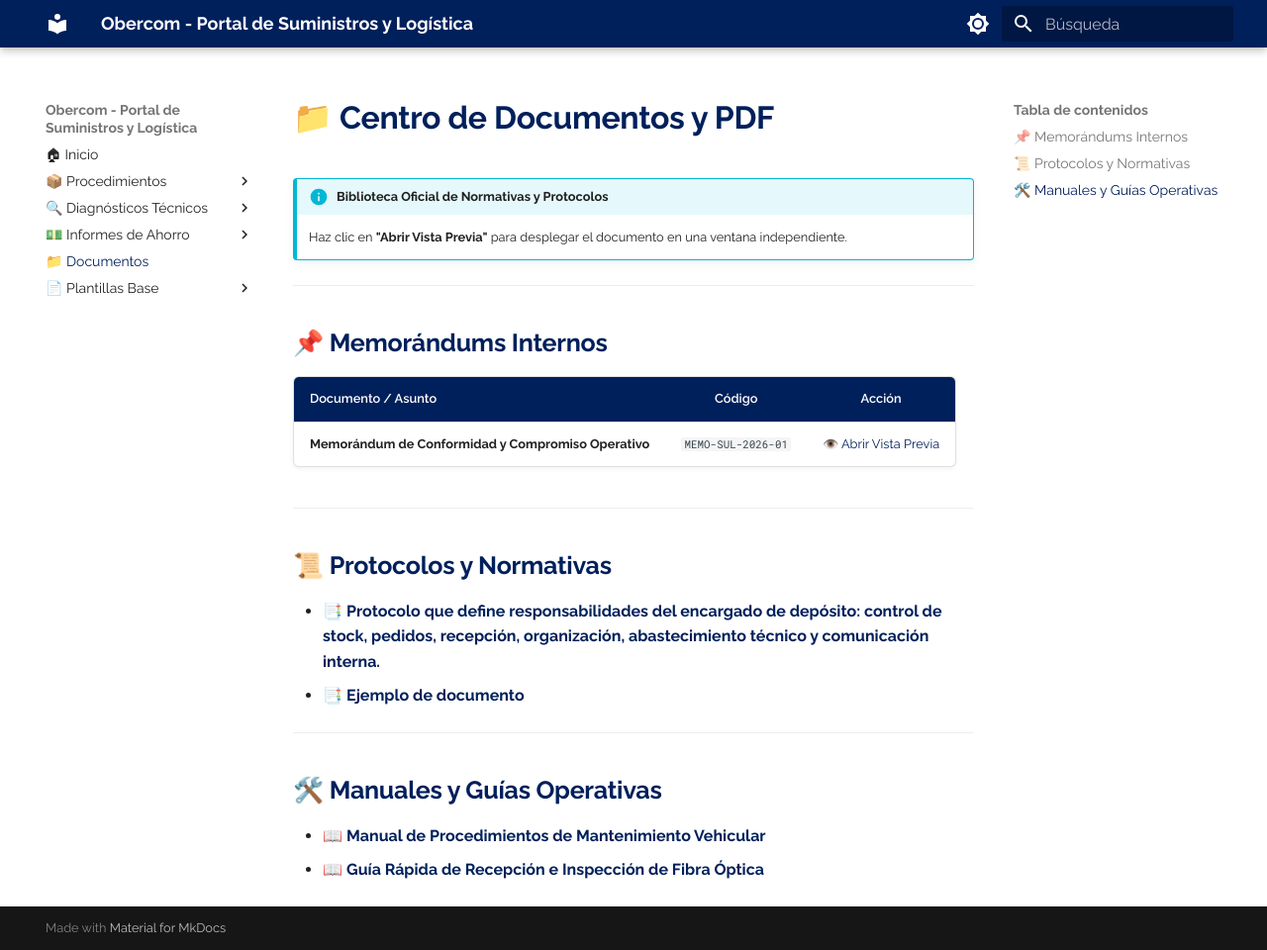
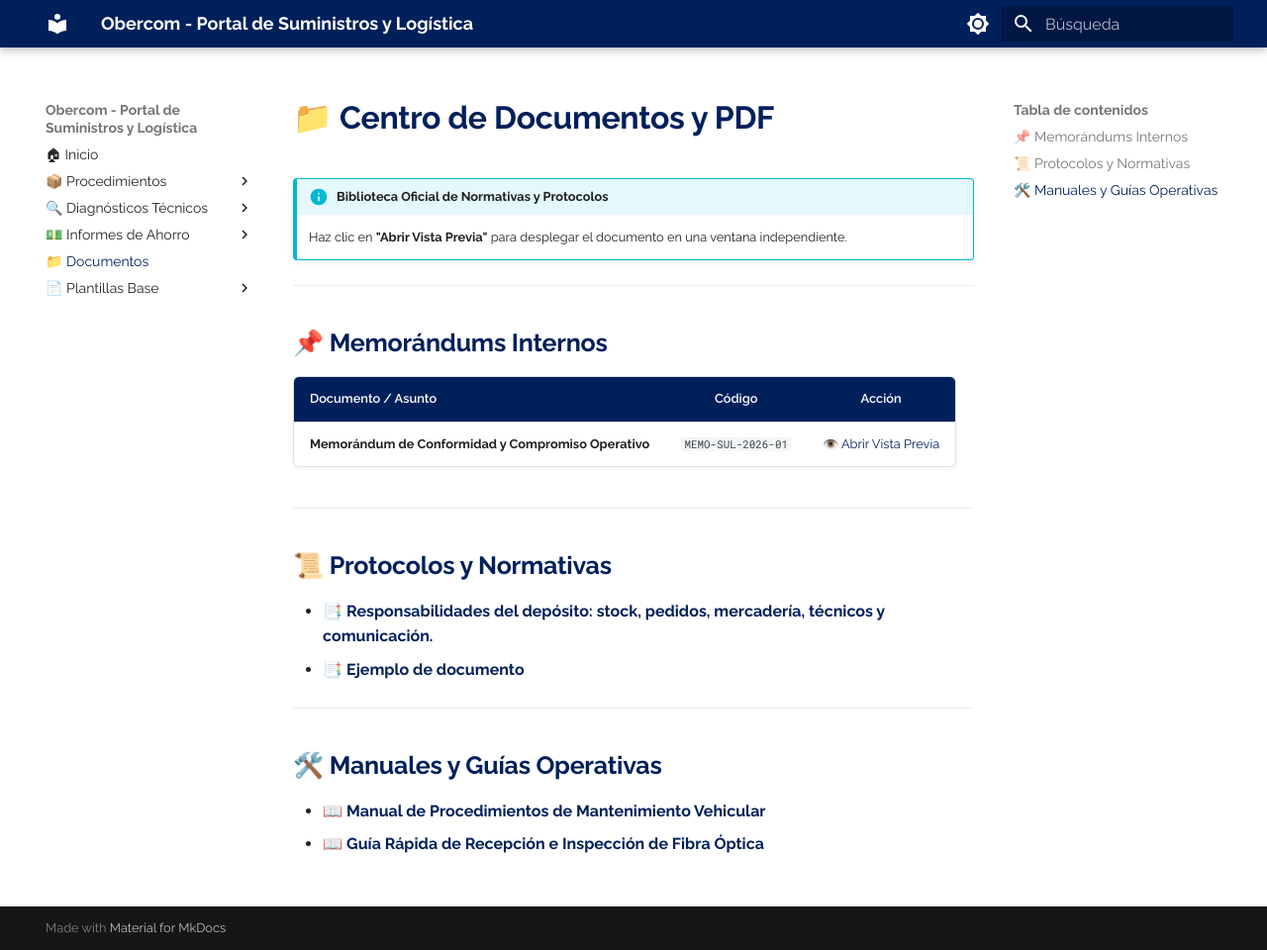
Before and after one commit to elingenierok/procedimientos-isp, an MkDocs documentation site: the page built from docs/documentos/index.md, in a window 1280 px wide and 960 px high. Shown: the whole window at 99% size. Built offline with MkDocs 1.6.1 and Material for MkDocs 9.7.7, drawn with Linux system fonts in a browser that asks for light colours.

Commit message:
Update protocol responsibilities description

```diff
--- a/docs/documentos/index.md
+++ b/docs/documentos/index.md
@@ -15,7 +15,7 @@
 
 ## 📜 Protocolos y Normativas
 
-* 📑 <a href="PROTOCOLO OPERATIVO.pdf" target="_blank"><b>Protocolo que define responsabilidades del encargado de depósito: control de stock, pedidos, recepción, organización, abastecimiento técnico y comunicación interna.
+* 📑 <a href="PROTOCOLO OPERATIVO.pdf" target="_blank"><b>Responsabilidades del depósito: stock, pedidos, mercadería, técnicos y comunicación.
 </b></a>
 * 📑 <a href="ejemplo.pdf" target="_blank"><b>Ejemplo de documento</b></a>
 
```
